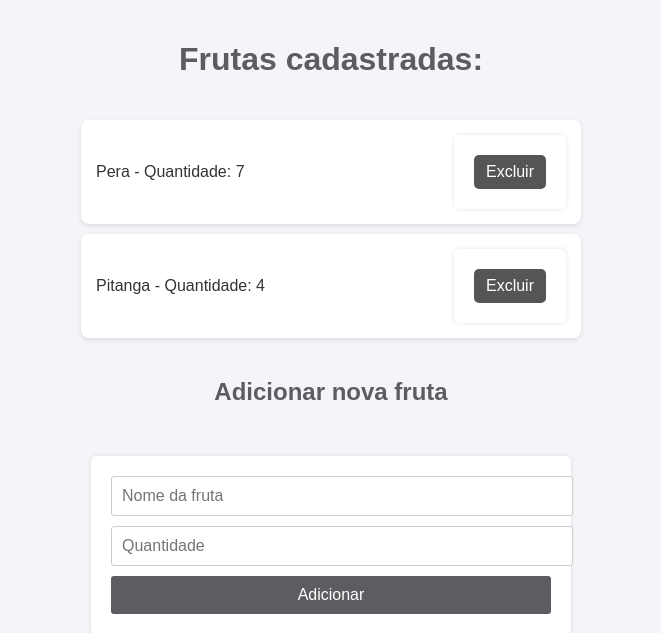
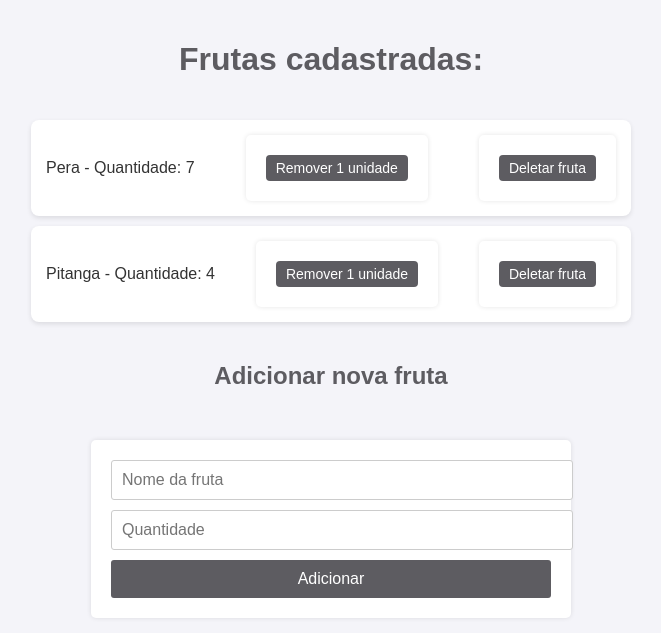
Before and after one commit to Murilonuness/Estudos-de-Logica-e-Python, a Django app: page / in a window 1280 px wide. Shown: the top 633 px of the page, without its empty margins (309-970 px from the left). Run offline with Django 5.2, Linux system fonts and the light colour scheme; data comes from the database, SQL or seed files in the repository; both versions use the stored data as it was after the commit.

Commit message:
Refatoração: Modificada a lógica de adição de frutas para atualizar a quantidade e corrigido método de exclusão

```diff
--- a/ex41.py/frutas/models.py
+++ b/ex41.py/frutas/models.py
@@ -2,7 +2,7 @@ from django.db import models
 
 class Fruta(models.Model):
     nome = models.CharField(max_length=100)
-    qtd = models.IntegerField()
+    qtd = models.IntegerField(null=True)
 
     def __str__(self):
         return f'{self.nome} ({self.qtd})'
--- a/ex41.py/frutas/static/frutas/style.css
+++ b/ex41.py/frutas/static/frutas/style.css
@@ -18,7 +18,7 @@ ul {
     list-style: none;
     padding: 0;
     margin: 20px auto;
-    max-width: 500px;
+    max-width: 600px;
 }
 
 li {
@@ -74,14 +74,15 @@ form button:hover {
 }
 
 .botao-excluir {
-    background-color: #555;
+    background-color: #5D5C61;
     color: white;
     border: none;
-    padding: 8px 12px;
-    border-radius: 5px;
+    padding: 5px 10px;
+    border-radius: 4px;
     cursor: pointer;
+    font-size: 14px;
 }
 
 .botao-excluir:hover {
-    background-color: #333;
+    background-color: #4a494d;
 }
--- a/ex41.py/frutas/templates/frutas/lista.html
+++ b/ex41.py/frutas/templates/frutas/lista.html
@@ -8,24 +8,38 @@
 <body>
     <h1>Frutas cadastradas:</h1>
     <ul>
+        {% if frutas %}
             {% for fruta in frutas %}
                 <li>
                     <div class="fruta-info">{{ fruta.nome }} - Quantidade: {{ fruta.qtd }}</div>
+
+                    {% if fruta.id %}
                         <form action="{% url 'excluir_fruta' fruta.id %}" method="POST" class="form-excluir">
                             {% csrf_token %}
-                    <button type="submit" class="botao-excluir">Excluir</button>
+                            <button type="submit" class="botao-excluir">
+                                Remover 1 unidade
+                            </button>
                         </form>
+                        <form action="{% url 'deletar_fruta' fruta.id %}" method="POST" class="form-excluir">
+                            {% csrf_token %}
+                            <button type="submit" class="botao-excluir">
+                                Deletar fruta
+                            </button>
+                        </form>
+                    {% endif %}
+
                 </li>
-        {% empty %}
+            {% endfor %}
+        {% else %}
             <li>Nenhuma fruta cadastrada.</li>
-        {% endfor %}
+        {% endif %}
     </ul>
 
     <h2>Adicionar nova fruta</h2>
     <form method="POST">
         {% csrf_token %}
         <input type="text" name="nome" placeholder="Nome da fruta" required>
-        <input type="number" name="qtd" placeholder="Quantidade" required>
+        <input type="number" name="qtd" placeholder="Quantidade" required min="1">
         <button type="submit">Adicionar</button>
     </form>
 </body>
--- a/ex41.py/frutas/urls.py
+++ b/ex41.py/frutas/urls.py
@@ -3,5 +3,6 @@ from . import views
 
 urlpatterns = [
     path('', views.listar_adicionar_frutas, name='listar_frutas'),
-    path('excluir/<int:fruta_id>/', views.excluir_fruta, name='excluir_fruta')
+    path('excluir/<int:fruta_id>/', views.excluir_fruta, name='excluir_fruta'),
+    path('deletar/<int:fruta_id>/', views.deletar_fruta, name='deletar_fruta')
 ]
--- a/ex41.py/frutas/views.py
+++ b/ex41.py/frutas/views.py
@@ -4,8 +4,14 @@ from .models import Fruta
 def listar_adicionar_frutas(request):
     if request.method == 'POST':
         nome = request.POST['nome']
-        qtd = request.POST['qtd']
-        Fruta.objects.create(nome=nome, qtd=qtd)
+        qtd = int(request.POST['qtd'])
+
+        fruta, criada = Fruta.objects.get_or_create(nome=nome)
+        if criada:
+            fruta.qtd = qtd
+        else:
+            fruta.qtd += qtd
+        fruta.save()
         return redirect('listar_frutas')
 
     frutas = Fruta.objects.all()
@@ -13,5 +19,16 @@ def listar_adicionar_frutas(request):
 
 def excluir_fruta(request, fruta_id):
     fruta = get_object_or_404(Fruta, id=fruta_id)
+
+    if fruta.qtd > 1:
+        fruta.qtd -= 1
+        fruta.save()
+    else:
+        fruta.delete()
+
+    return redirect('listar_frutas')
+
+def deletar_fruta(request, fruta_id):
+    fruta = get_object_or_404(Fruta, id=fruta_id)
     fruta.delete()
     return redirect('listar_frutas')
```
Also changed, not shown: ex41.py/db.sqlite3, ex41.py/frutas/migrations/0003_alter_fruta_qtd.py (added). Lines whose indentation alone changed are shown as unchanged.
